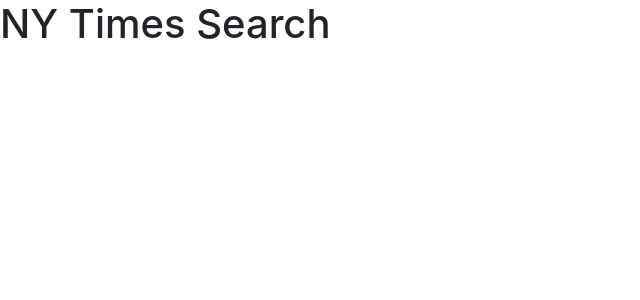
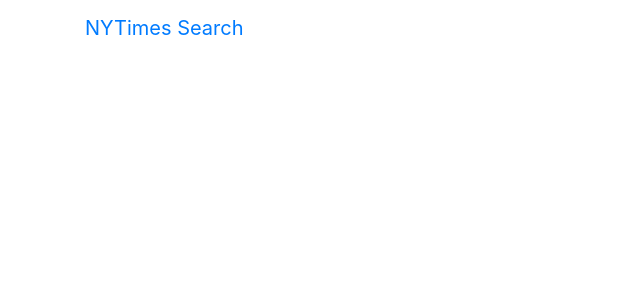
Before and after one commit to quells/ucsd0725-NYT-React, a React (Create React App) app in the folder client/: page / in a window 1280 px wide. Shown: the top 300 px of the page, without its empty margins (0-640 px from the left). Built offline with nearby package versions, Linux system fonts and the light colour scheme.

Commit message:
Basic Components

```diff
--- a/client/src/App.js
+++ b/client/src/App.js
@@ -1,10 +1,12 @@
 import React from "react";
 import {BrowserRouter as Router, Route} from "react-router-dom";
+
+import Nav from "./components/Nav";
 
 const App = () => (
   <Router>
     <div>
-      <h1>NY Times Search</h1>
+      <Nav linkText="NYTimes Search" />
     </div>
   </Router>
 );
--- /dev/null
+++ b/client/src/components/Grid/Col.js
@@ -0,0 +1,9 @@
+import React from "react";
+
+export const Col = ({size, children}) => (
+  <div className={size.split(" ").map(s => "col-" + s).join(" ")}>
+    {children}
+  </div>
+);
+
+export default Col;
--- /dev/null
+++ b/client/src/components/Grid/Container.js
@@ -0,0 +1,9 @@
+import React from "react";
+
+export const Container = ({fluid, children}) => (
+  <div className={`container${fluid ? "-fluid" : ""}`}>
+    {children}
+  </div>
+);
+
+export default Container;
--- /dev/null
+++ b/client/src/components/Grid/Row.js
@@ -0,0 +1,9 @@
+import React from "react";
+
+export const Row = ({fluid, children}) => (
+  <div className={`row${fluid ? "-fluid" : ""}`}>
+    {children}
+  </div>
+);
+
+export default Row;
--- /dev/null
+++ b/client/src/components/Grid/index.js
@@ -0,0 +1,3 @@
+export * from "./Container";
+export * from "./Row";
+export * from "./Col";
--- /dev/null
+++ b/client/src/components/List/index.js
@@ -0,0 +1,2 @@
+export * from "./List";
+export * from "./ListItem";
--- /dev/null
+++ b/client/src/components/Nav/Nav.js
@@ -0,0 +1,17 @@
+import React from "react";
+import { Link } from "react-router-dom";
+import { Container } from "../Grid";
+
+const Nav = props => (
+  <nav className="navbar navbar-inverse navbar-top">
+    <Container>
+      <div className="navbar-header">
+        <Link to="/" className="navbar-brand">
+          {props.linkText || "Home"}
+        </Link>
+      </div>
+    </Container>
+  </nav>
+);
+
+export default Nav;
--- /dev/null
+++ b/client/src/components/Nav/index.js
@@ -0,0 +1 @@
+export { default } from "./Nav";
```
Also changed, not shown: client/src/components/List/List.js (added, +9 -0 lines), client/src/components/List/ListItem.js (added, +9 -0 lines).
